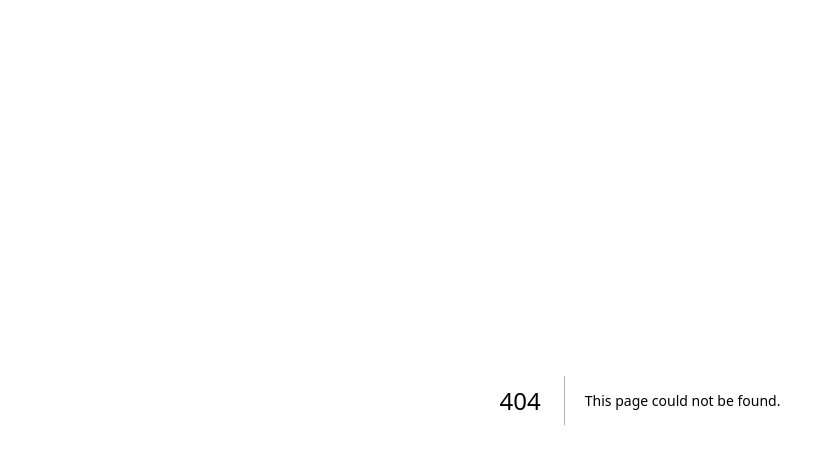
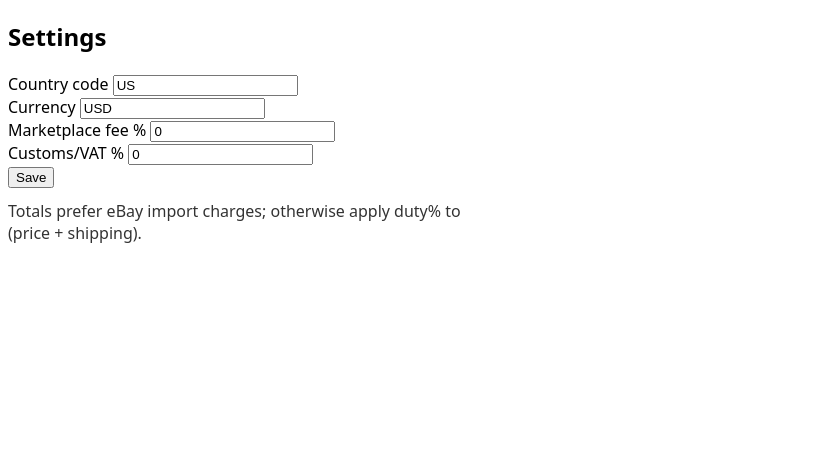
Before and after one commit to TomWang22/record-platform, a Next.js app in the folder webapp/: page /settings in a window 1280 px wide. Before the commit this address had no page. Shown: the top 464 px of the page, without its empty margins (0-835 px from the left). Built offline with nearby package versions, Linux system fonts and the light colour scheme; no server answers.

Commit message:
feat(web): admin settings (country/currency/fee/duty)

```diff
--- /dev/null
+++ b/webapp/app/settings/page.tsx
@@ -0,0 +1,37 @@
+'use client'
+import { useEffect, useState } from 'react'
+const GW = process.env.NEXT_PUBLIC_GATEWAY_URL!
+
+type Settings = { country_code: string; currency: string; fee_rate: number; duty_rate: number }
+const defaults: Settings = { country_code: 'US', currency: 'USD', fee_rate: 0, duty_rate: 0 }
+
+export default function SettingsPage() {
+  const [s,setS]=useState<Settings>(defaults)
+  const [msg,setMsg]=useState('')
+
+  async function load() {
+    const r = await fetch(`${GW}/listings/settings`, { headers: { Authorization: 'Bearer '+localStorage.getItem('token') }})
+    if(r.status===401){ location.href='/login'; return }
+    setS(await r.json())
+  }
+  async function save() {
+    const r = await fetch(`${GW}/listings/settings`, {
+      method:'PUT', headers: { 'Content-Type':'application/json', Authorization: 'Bearer '+localStorage.getItem('token') },
+      body: JSON.stringify(s)
+    })
+    setMsg(r.ok ? 'Saved!' : 'Save failed')
+  }
+  useEffect(()=>{load()},[])
+
+  return (
+    <main style={{maxWidth:480}}>
+      <h2>Settings</h2>
+      <label>Country code <input value={s.country_code} onChange={e=>setS({...s,country_code:e.target.value.toUpperCase().slice(0,2)})}/></label><br/>
+      <label>Currency <input value={s.currency} onChange={e=>setS({...s,currency:e.target.value.toUpperCase().slice(0,3)})}/></label><br/>
+      <label>Marketplace fee % <input type="number" step="0.1" value={s.fee_rate} onChange={e=>setS({...s,fee_rate: Number(e.target.value)})}/></label><br/>
+      <label>Customs/VAT % <input type="number" step="0.1" value={s.duty_rate} onChange={e=>setS({...s,duty_rate: Number(e.target.value)})}/></label><br/>
+      <button onClick={save}>Save</button> <span>{msg}</span>
+      <p style={{marginTop:12,opacity:.8}}>Totals prefer eBay import charges; otherwise apply duty% to (price + shipping).</p>
+    </main>
+  )
+}
```
